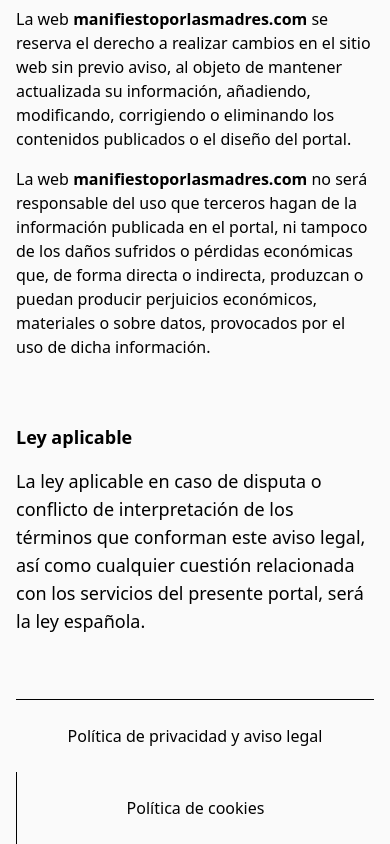
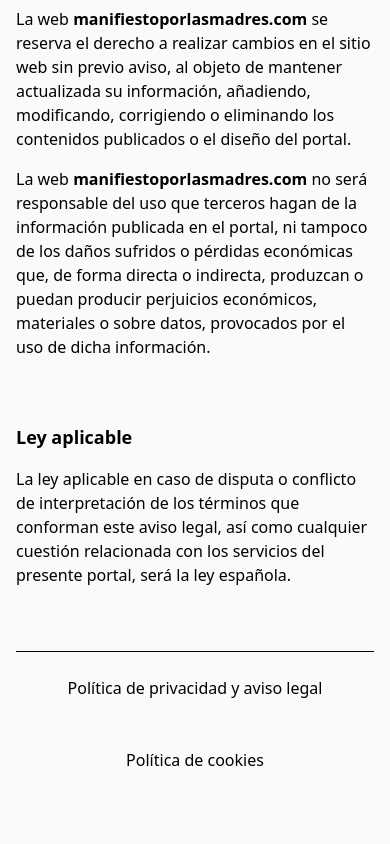
Before and after one commit to AngelGuerra/manifiesto-maternidad, an Astro site: page /politica-de-privacidad-y-aviso-legal in a window 390 px wide. Shown: the part 1150-1994 px from the top of the page. After the commit the page ends 1946 px from the top, so only its background shows below. Built offline with nearby package versions, Linux system fonts and the light colour scheme; Astro itself is replaced by a stand-in of ours.

Commit message:
Fix some small screen styles

```diff
--- a/src/layouts/Base.astro
+++ b/src/layouts/Base.astro
@@ -42,7 +42,7 @@ const {
 
 		{showSignatures && <Signatures />}
 
-		<footer class="grid grid-cols-1 md:grid-cols-2 divide-x divide-black">
+		<footer class="grid grid-cols-1 md:grid-cols-2 md:divide-x divide-black">
 			<div class="text-center py-6">
 				<a href="/politica-de-privacidad-y-aviso-legal/"
 					>Política de privacidad y aviso legal</a
--- a/src/pages/politica-de-privacidad-y-aviso-legal.astro
+++ b/src/pages/politica-de-privacidad-y-aviso-legal.astro
@@ -85,7 +85,7 @@ import Base from "../layouts/Base.astro";
 			</p>
 		</section>
 
-		<section class="flex flex-col gap-4 mb-16 text-lg font-medium">
+		<section class="flex flex-col gap-4 mb-16 font-medium md:text-lg">
 			<h3
 				class="font-serif font-bold text-lg pb-0 pr-4 md:pb-4 md:text-xl lg:text-3xl"
 			>
```
